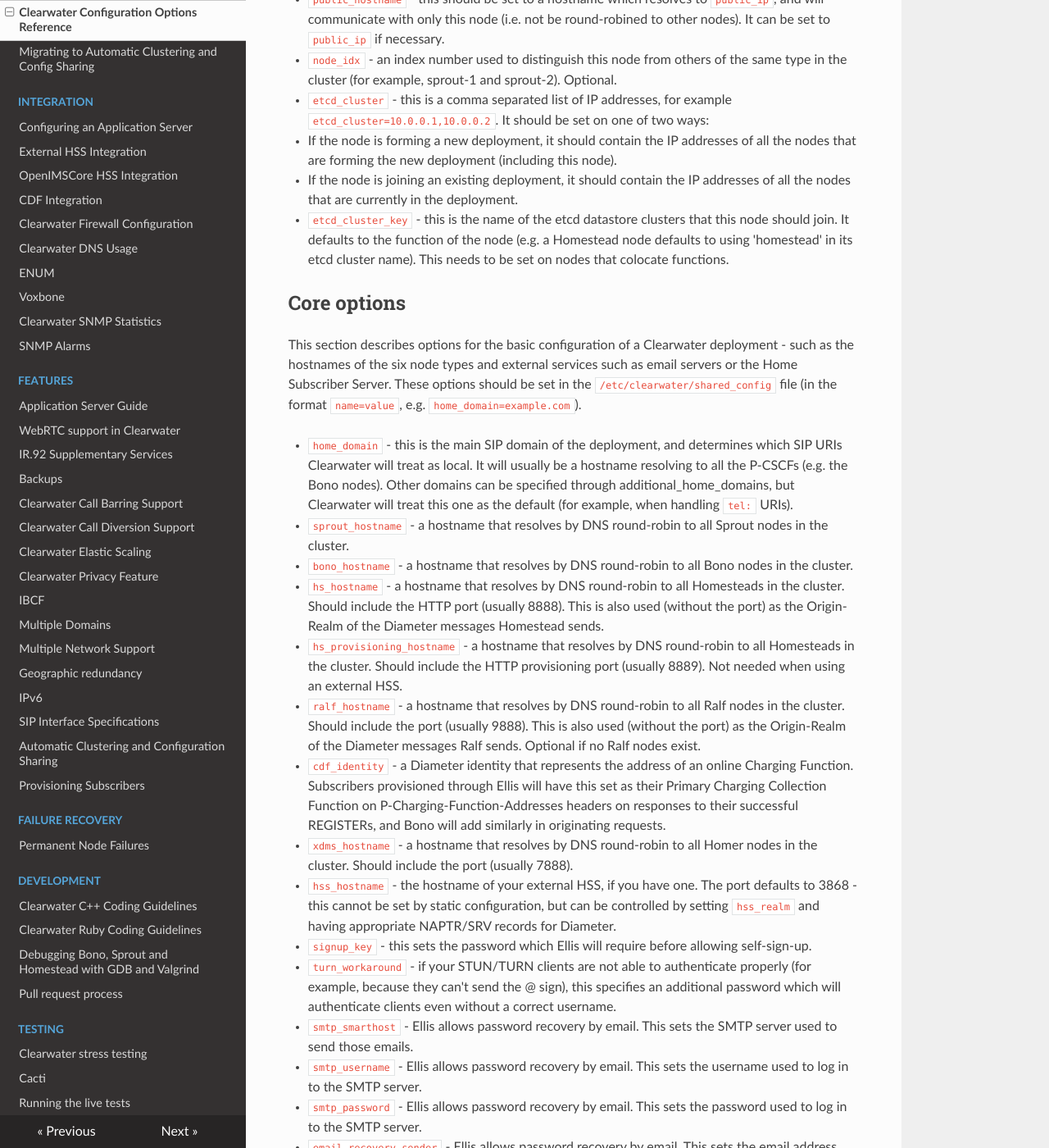
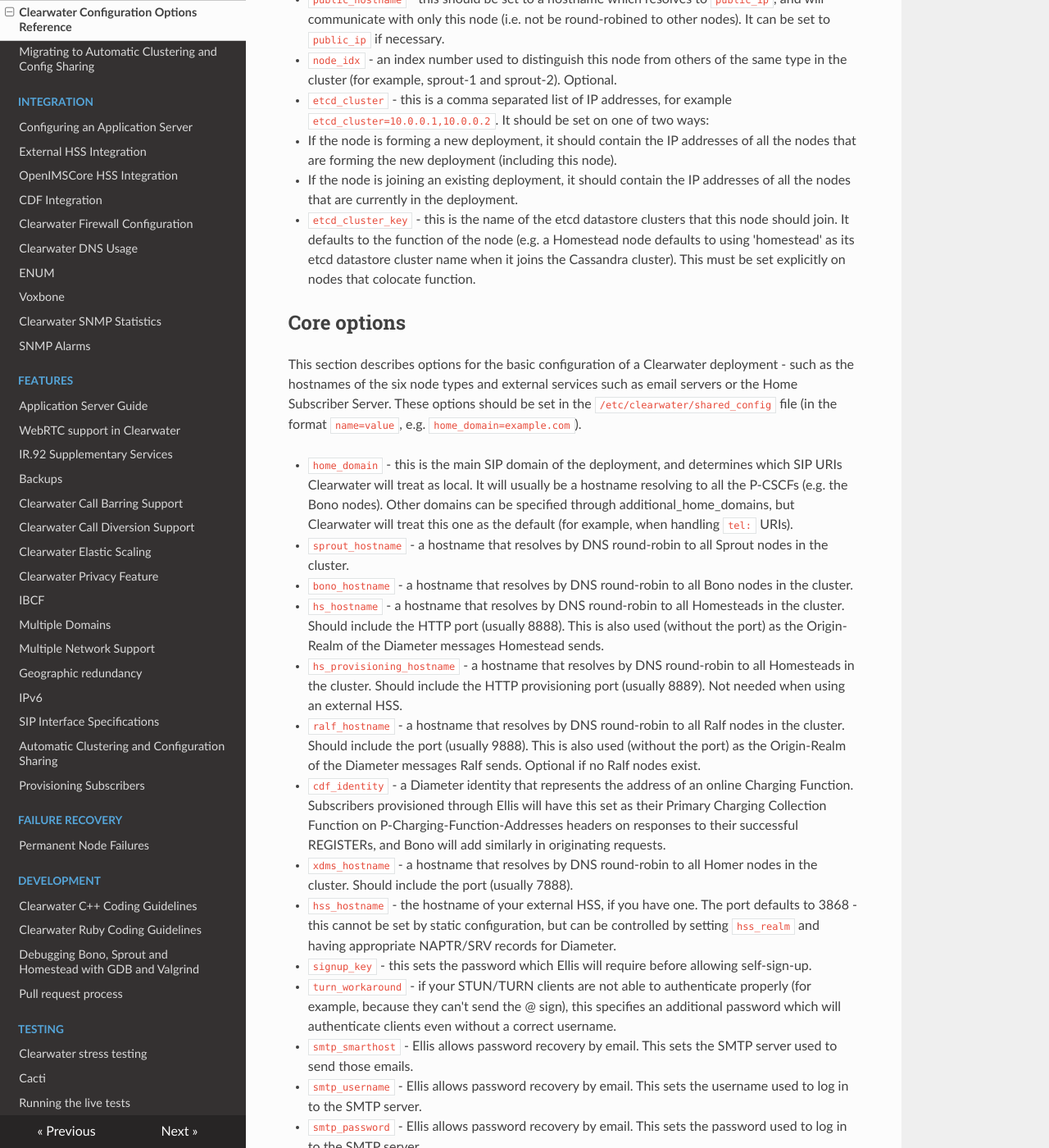
Before and after one commit to Metaswitch/clearwater-readthedocs, an MkDocs documentation site: the page built from docs/Clearwater_Configuration_Options_Reference.md, in a window 1280 px wide and 1400 px high, scrolled down 923 px. Shown: the whole window at 82% size. Built offline with MkDocs 1.6.1, drawn with Linux system fonts in a browser that asks for light colours; nearby versions of some CDN libraries; old or Windows-style settings are respelled for this version of MkDocs; some of the changed text lies outside the part shown.

Commit message:
Update wording

```diff
--- a/docs/Clearwater_Configuration_Options_Reference.md
+++ b/docs/Clearwater_Configuration_Options_Reference.md
@@ -24,7 +24,7 @@ This section describes settings that are specific to a single node and are not a
 * `etcd_cluster` - this is a comma separated list of IP addresses, for example `etcd_cluster=10.0.0.1,10.0.0.2`. It should be set on one of two ways:
   * If the node is forming a new deployment, it should contain the IP addresses of all the nodes that are forming the new deployment (including this node).
   * If the node is joining an existing deployment, it should contain the IP addresses of all the nodes that are currently in the deployment.
-* `etcd_cluster_key` - this is the name of the etcd datastore clusters that this node should join. It defaults to the function of the node (e.g. a Homestead node defaults to using 'homestead' in its etcd cluster name). This needs to be set on nodes that colocate functions.
+* `etcd_cluster_key` - this is the name of the etcd datastore clusters that this node should join. It defaults to the function of the node (e.g. a Homestead node defaults to using 'homestead' as its etcd datastore cluster name when it joins the Cassandra cluster). This must be set explicitly on nodes that colocate function.
 
 ## Core options
 
@@ -47,7 +47,7 @@ This section describes options for the basic configuration of a Clearwater deplo
 * `email_recovery_sender` - Ellis allows password recovery by email. This sets the email address those emails are sent from.
 * `ellis_api_key` - sets a key which can be used to authenticate automated requests to Ellis, by setting it as the value of the X-NGV-API header. This is used to expire demo users regularly.
 * `ellis_hostname` - a hostname that resolves to Ellis, if you don't want to use `ellis.home_domain`.  This should match Ellis's SSL certificate, if you are using one.
-* `memento_hostname` - a hostname that resolves by DNS round-robin to all Mementos in the cluster, if you don't want to use `memento.<home_domain>`.  This should match Memento's SSL certificate, if you are using one.
+* `memento_hostname` - a hostname that resolves by DNS round-robin to all Mementos in the cluster (the default is `memento.<home_domain>`).  This should match Memento's SSL certificate, if you are using one.
 
 ## Advanced options
 
```
Also changed, not shown: other parts of docs/Clearwater_Configuration_Options_Reference.md (+1 -1 lines).
